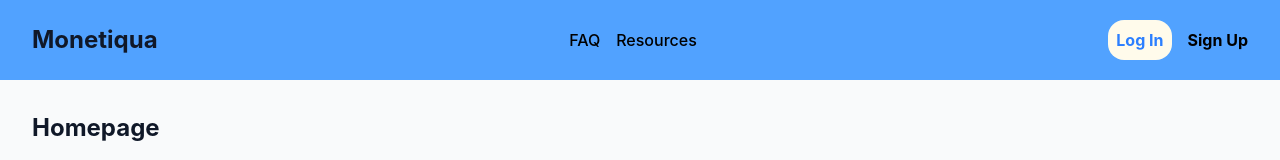
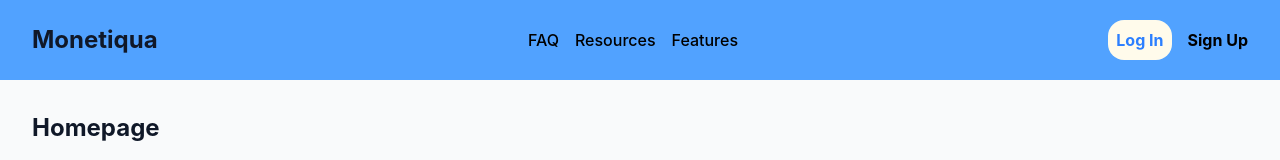
Before and after one commit to yasinserhatpeker/shortener-UI, a Vue app: page / in a window 1280 px wide. Shown: the top 160 px of the page. Built offline with nearby package versions, Linux system fonts and the light colour scheme; no server answers.

Commit message:
add features link

```diff
--- a/src/components/Navbar.vue
+++ b/src/components/Navbar.vue
@@ -20,6 +20,9 @@ const isAuthenticated = ref(false)
                  </router-link>
                   <router-link to="/resources" class=" text-black  hover:text-gray-800 mx-2 font-medium transition">
                     Resources
+                 </router-link>
+                  <router-link to="/resources" class=" text-black  hover:text-gray-800 mx-2 font-medium transition">
+                    Features
                  </router-link>
                </div>
 
@@ -44,10 +47,7 @@ const isAuthenticated = ref(false)
 
             </template>
              </div>
-
-
-
-            </div>
+              </div>
         </div>
 
     </nav>
```
